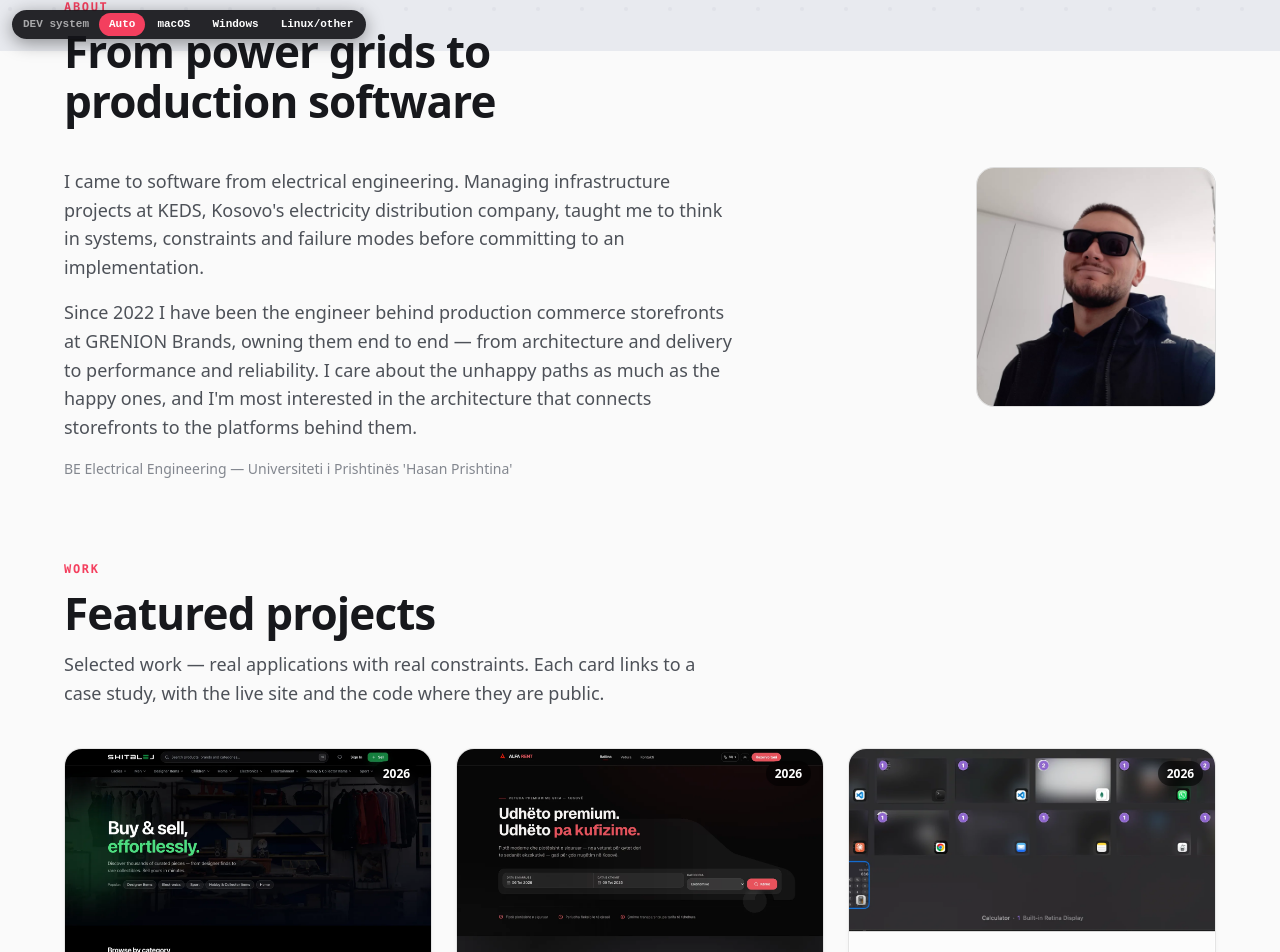
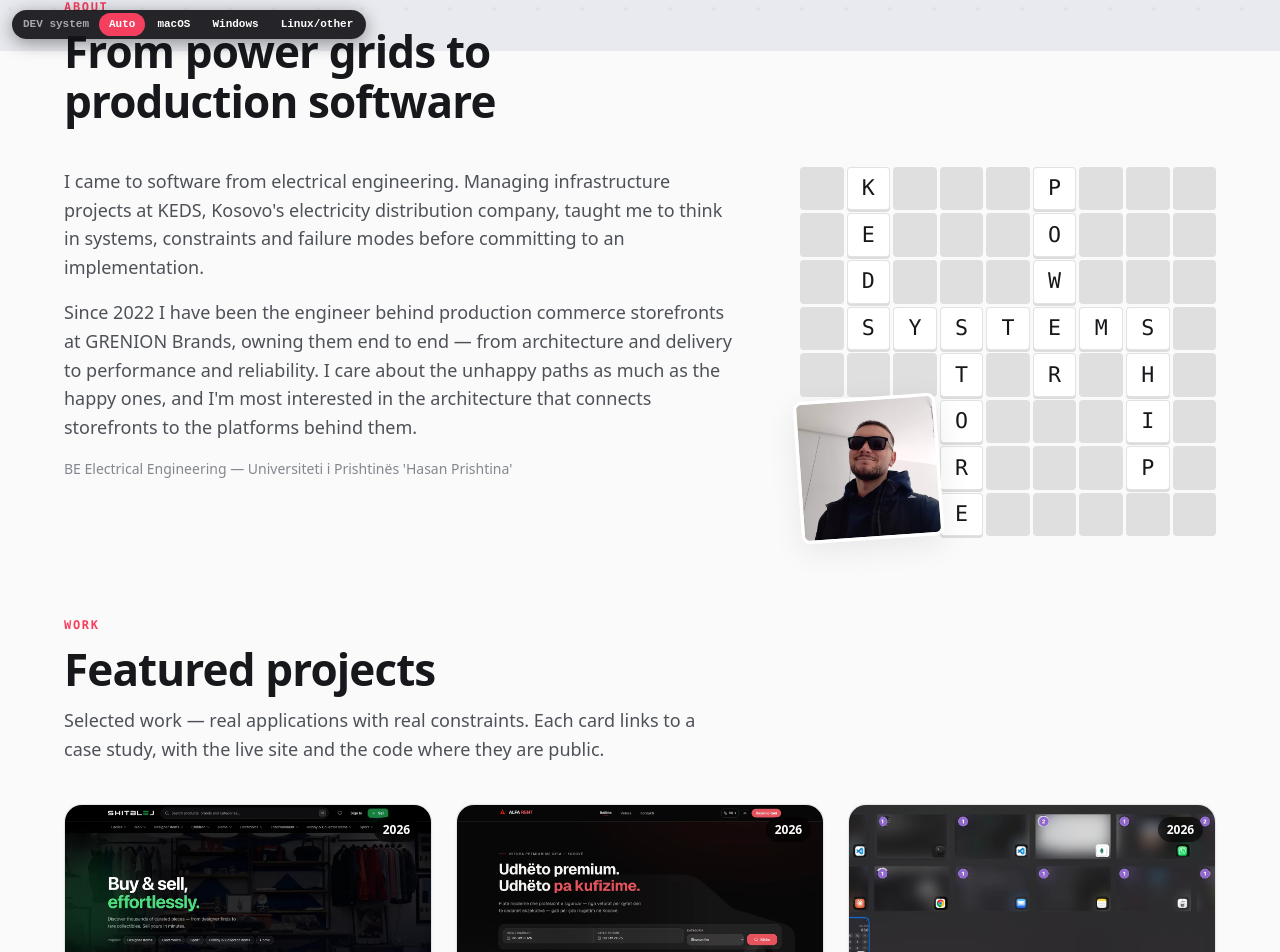
Before and after one commit to endritbejta/my-portfolio, a React (Vite) app: page / in a window 1280 px wide. Shown: the part 749-1701 px from the top of the page. Built offline with nearby package versions, Linux system fonts and the light colour scheme.

Commit message:
feat: interactive crossword in the About section
Letter tiles light up in a Rubik's colour on hover; the filler cubes
are grey and leave a fading colour trail behind the cursor. The
portrait sits inside the grid.

Co-Authored-By: Claude Sonnet 5.5 <noreply@anthropic.com>

```diff
--- /dev/null
+++ b/src/components/Crossword.jsx
@@ -0,0 +1,170 @@
+import { useEffect, useMemo, useRef, useState } from "react";
+import classes from "./Crossword.module.css";
+
+const COLS = 9;
+const ROWS = 8;
+const PALETTE_SIZE = 6; // the six Rubik's cube sticker colours
+// A lit cube lingers this long after the pointer leaves, which draws the trail.
+const TRAIL_MIN_MS = 1000;
+const TRAIL_SPREAD_MS = 500;
+
+// [word, col, row, dx, dy] — SYSTEMS runs across, the rest cross it.
+const WORDS = [
+  ["SYSTEMS", 1, 3, 1, 0],
+  ["KEDS", 1, 0, 0, 1],
+  ["POWER", 5, 0, 0, 1],
+  ["STORE", 3, 3, 0, 1],
+  ["SHIP", 7, 3, 0, 1],
+];
+
+// Rows 5-7 of the first three columns are free of words: the portrait sits there.
+const PORTRAIT = { col: 0, row: 5, size: 3 };
+
+const inPortrait = (c, r) =>
+  c >= PORTRAIT.col &&
+  c < PORTRAIT.col + PORTRAIT.size &&
+  r >= PORTRAIT.row &&
+  r < PORTRAIT.row + PORTRAIT.size;
+
+const randomColor = (except) => {
+  let next;
+  do {
+    next = Math.floor(Math.random() * PALETTE_SIZE);
+  } while (next === except);
+  return next;
+};
+
+const trailDelay = () => TRAIL_MIN_MS + Math.random() * TRAIL_SPREAD_MS;
+
+// letters[key] = { letter, words: [indexes of the words crossing here] }
+const buildLetters = () => {
+  const letters = {};
+  WORDS.forEach(([word, col, row, dx, dy], wordIndex) => {
+    [...word].forEach((letter, i) => {
+      const key = `${col + dx * i},${row + dy * i}`;
+      letters[key] ??= { letter, words: [] };
+      letters[key].words.push(wordIndex);
+    });
+  });
+  return letters;
+};
+
+const LETTERS = buildLetters();
+
+/**
+ * Decorative crossword for the About section. Hovering (or tapping) a letter
+ * lights just that tile in a random Rubik's cube colour; the filler cells are grey
+ * cubes that take a random colour under the pointer and drift back to grey a
+ * second or so after it leaves, so moving across them paints a fading trail.
+ * The colours live in the --cube-* tokens in the stylesheet.
+ */
+const Crossword = ({ portrait, portraitAlt }) => {
+  const [cubes, setCubes] = useState(() =>
+    Array.from({ length: COLS * ROWS }, () => null),
+  );
+  const [active, setActive] = useState(null);
+  const timers = useRef({});
+
+  useEffect(() => {
+    const pending = timers.current;
+    return () => Object.values(pending).forEach(clearTimeout);
+  }, []);
+
+  const setCube = (index, color) =>
+    setCubes((prev) => prev.map((c, i) => (i === index ? color : c)));
+
+  const paintCube = (index) => {
+    clearTimeout(timers.current[index]);
+    setCubes((prev) =>
+      prev.map((c, i) => (i === index ? randomColor(c ?? undefined) : c)),
+    );
+  };
+
+  const releaseCube = (index) => {
+    clearTimeout(timers.current[index]);
+    timers.current[index] = setTimeout(() => setCube(index, null), trailDelay());
+  };
+
+  const light = (key) =>
+    setActive((prev) => ({ key, color: randomColor(prev?.color) }));
+
+  const cells = useMemo(
+    () =>
+      Array.from({ length: COLS * ROWS }, (_, index) => {
+        const c = index % COLS;
+        const r = Math.floor(index / COLS);
+        return { index, key: `${c},${r}`, c, r };
+      }),
+    [],
+  );
+
+  return (
+    <div className={classes.wrap}>
+      <div className={classes.grid}>
+        {cells.map(({ index, key, c, r }) => {
+          if (inPortrait(c, r)) return null;
+
+          const letter = LETTERS[key];
+          if (letter) {
+            const isLit = active?.key === key;
+            return (
+              <div
+                key={key}
+                aria-hidden="true"
+                className={`${classes.cell} ${classes.letter}`}
+                data-c={isLit ? active.color : undefined}
+                onPointerEnter={(e) =>
+                  e.pointerType === "mouse" && light(key)
+                }
+                onPointerLeave={(e) =>
+                  e.pointerType === "mouse" && setActive(null)
+                }
+                onClick={() => light(key)}
+              >
+                {letter.letter}
+              </div>
+            );
+          }
+
+          return (
+            <div
+              key={key}
+              aria-hidden="true"
+              className={`${classes.cell} ${classes.cube}`}
+              data-c={cubes[index]}
+              onPointerEnter={(e) =>
+                e.pointerType === "mouse" && paintCube(index)
+              }
+              onPointerLeave={(e) =>
+                e.pointerType === "mouse" && releaseCube(index)
+              }
+              onClick={() => {
+                paintCube(index);
+                releaseCube(index);
+              }}
+            />
+          );
+        })}
+
+        <div
+          className={classes.portrait}
+          style={{
+            gridColumn: `${PORTRAIT.col + 1} / span ${PORTRAIT.size}`,
+            gridRow: `${PORTRAIT.row + 1} / span ${PORTRAIT.size}`,
+          }}
+        >
+          <img
+            src={portrait}
+            alt={portraitAlt}
+            width="320"
+            height="320"
+            loading="lazy"
+            decoding="async"
+          />
+        </div>
+      </div>
+    </div>
+  );
+};
+
+export default Crossword;
--- /dev/null
+++ b/src/components/Crossword.module.css
@@ -0,0 +1,96 @@
+.wrap {
+  /* Rubik's cube stickers */
+  --cube-0: #c41e3a;
+  --cube-0-fg: #ffffff;
+  --cube-1: #ff5800;
+  --cube-1-fg: #1a1a1a;
+  --cube-2: #ffd500;
+  --cube-2-fg: #1a1a1a;
+  --cube-3: #009b48;
+  --cube-3-fg: #ffffff;
+  --cube-4: #0051ba;
+  --cube-4-fg: #ffffff;
+  --cube-5: #f5f5f5;
+  --cube-5-fg: #1a1a1a;
+  /* Resting cube: opaque grey that sits just off the page in either theme */
+  --cube-rest: color-mix(in srgb, var(--text) 14%, var(--bg-elevated));
+
+  display: grid;
+  gap: 0.75rem;
+  justify-items: start;
+  width: min(100%, 26rem);
+}
+
+.grid {
+  container-type: inline-size;
+  display: grid;
+  grid-template-columns: repeat(9, 1fr);
+  gap: 3px;
+  width: 100%;
+}
+
+.cell {
+  aspect-ratio: 1;
+  border-radius: 4px;
+  display: flex;
+  align-items: center;
+  justify-content: center;
+  font-family: var(--font-mono);
+  font-weight: 500;
+  font-size: 5.2cqw;
+  user-select: none;
+  cursor: pointer;
+  transition:
+    background var(--speed-base) var(--ease-out),
+    color var(--speed-base) var(--ease-out),
+    opacity var(--speed-base) var(--ease-out),
+    transform var(--speed-base) var(--ease-out);
+}
+
+.letter {
+  background: var(--bg-elevated);
+  color: var(--text);
+  border: 1px solid var(--border);
+  box-shadow: 0 2px 0 var(--border);
+}
+
+/* Slow fade back to grey; the snap onto a colour is set on [data-c] below */
+.cube {
+  background: var(--cube-rest);
+  transition-duration: 900ms;
+}
+
+.cube[data-c] {
+  transition-duration: 90ms;
+}
+
+.cell[data-c="0"] { background: var(--cube-0); color: var(--cube-0-fg); border-color: transparent; }
+.cell[data-c="1"] { background: var(--cube-1); color: var(--cube-1-fg); border-color: transparent; }
+.cell[data-c="2"] { background: var(--cube-2); color: var(--cube-2-fg); border-color: transparent; }
+.cell[data-c="3"] { background: var(--cube-3); color: var(--cube-3-fg); border-color: transparent; }
+.cell[data-c="4"] { background: var(--cube-4); color: var(--cube-4-fg); border-color: transparent; }
+.cell[data-c="5"] { background: var(--cube-5); color: var(--cube-5-fg); border-color: transparent; }
+
+.portrait {
+  position: relative;
+  z-index: 1;
+  transform: rotate(-4deg) scale(1.04);
+  border-radius: var(--radius-sm);
+  border: 3px solid var(--bg-elevated);
+  box-shadow: var(--shadow-card);
+  overflow: hidden;
+}
+
+.portrait img {
+  position: absolute;
+  inset: 0;
+  width: 100%;
+  height: 100%;
+  object-fit: cover;
+}
+
+@media (prefers-reduced-motion: reduce) {
+  .cell {
+    transition: none;
+  }
+}
--- a/src/sections/About.jsx
+++ b/src/sections/About.jsx
@@ -1,3 +1,4 @@
+import Crossword from "../components/Crossword";
 import Reveal from "../components/ui/Reveal";
 import Section from "../components/ui/Section";
 import { profile } from "../data/profile";
@@ -19,15 +20,10 @@ const About = () => (
         </p>
       </Reveal>
 
-      <Reveal delay={120} className={classes.portraitWrap}>
-        <img
-          src={profile.portrait}
-          alt={`Portrait of ${profile.name}`}
-          className={classes.portrait}
-          width="320"
-          height="320"
-          loading="lazy"
-          decoding="async"
+      <Reveal delay={120} className={classes.visual}>
+        <Crossword
+          portrait={profile.portrait}
+          portraitAlt={`Portrait of ${profile.name}`}
         />
       </Reveal>
     </div>
--- a/src/sections/About.module.css
+++ b/src/sections/About.module.css
@@ -18,17 +18,9 @@
   color: var(--text-faint);
 }
 
-.portraitWrap {
+.visual {
   justify-self: end;
-}
-
-.portrait {
-  width: clamp(10rem, 22vw, 15rem);
-  height: auto;
-  aspect-ratio: 1;
-  object-fit: cover;
-  border-radius: var(--radius-lg);
-  border: 1px solid var(--border);
+  width: 26rem;
 }
 
 @media (max-width: 860px) {
@@ -36,8 +28,9 @@
     grid-template-columns: 1fr;
   }
 
-  .portraitWrap {
+  .visual {
     justify-self: start;
+    width: min(100%, 26rem);
     order: -1;
   }
 }
```
